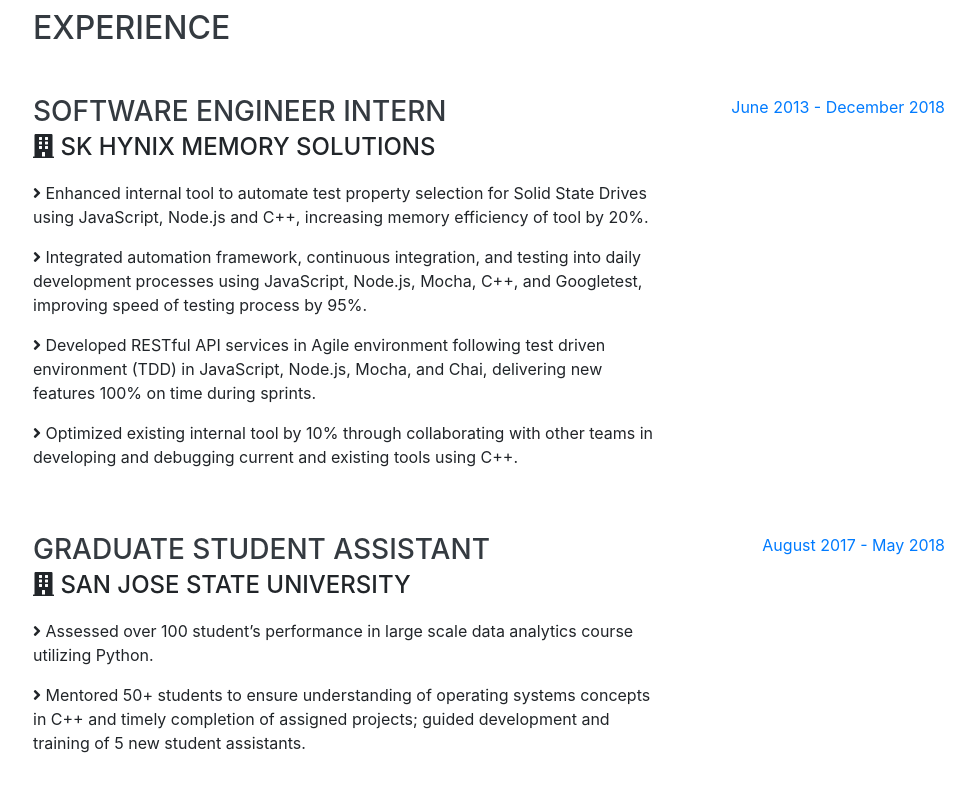
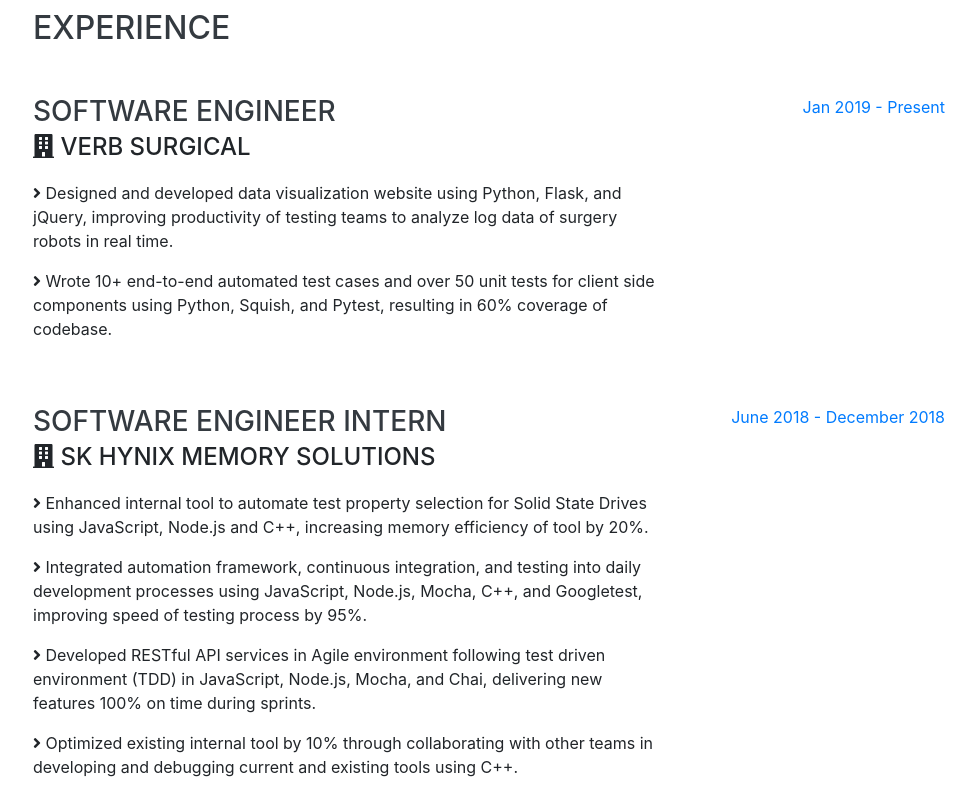
Before and after one commit to maheshsaripalli9/Resume, a website with bundled scripts: page index.html in a window 1280 px wide. Shown: the part 840-1640 px from the top of the page, without its empty margins (287-1263 px from the left). Built offline with nearby package versions, Linux system fonts and the light colour scheme; a web font is replaced by a local one.

Commit message:
Added Experience

```diff
--- a/index.html
+++ b/index.html
@@ -98,6 +98,19 @@
 
         <div class="resume-item d-flex flex-column flex-md-row justify-content-between mb-5">
           <div class="resume-content">
+            <h3 class="mb-0">Software Engineer</h3>
+            <div class="subheading mb-3"><i class="fas fa-building"> </i>  Verb Surgical</div>
+            <p><i class="fas fa-angle-right"> </i> Designed and developed data visualization website using Python, Flask, and jQuery, improving productivity of testing teams to analyze log data of surgery robots in real time.</p>
+            <p><i class="fas fa-angle-right"> </i> Wrote 10+ end-to-end automated test cases and over 50 unit tests for client side components using Python, Squish, and Pytest, resulting in 60% coverage of codebase.</p>
+          </div>
+          <div class="resume-date text-md-right">
+            <span class="text-primary">Jan 2019 - Present</span>
+          </div>
+        </div>
+
+
+        <div class="resume-item d-flex flex-column flex-md-row justify-content-between mb-5">
+          <div class="resume-content">
             <h3 class="mb-0">Software Engineer Intern</h3>
             <div class="subheading mb-3"><i class="fas fa-building"> </i>  SK Hynix Memory Solutions</div>
             <p><i class="fas fa-angle-right"> </i> Enhanced internal tool to automate test property selection for Solid State Drives using JavaScript, Node.js and C++, increasing memory efficiency of tool by 20%. </p>
@@ -106,7 +119,7 @@
             <p><i class="fas fa-angle-right"> </i> Optimized existing internal tool by 10% through collaborating with other teams in developing and debugging current and existing tools using C++.</p>
           </div>
           <div class="resume-date text-md-right">
-            <span class="text-primary">June 2013 - December 2018</span>
+            <span class="text-primary">June 2018 - December 2018</span>
           </div>
         </div>
 
```
